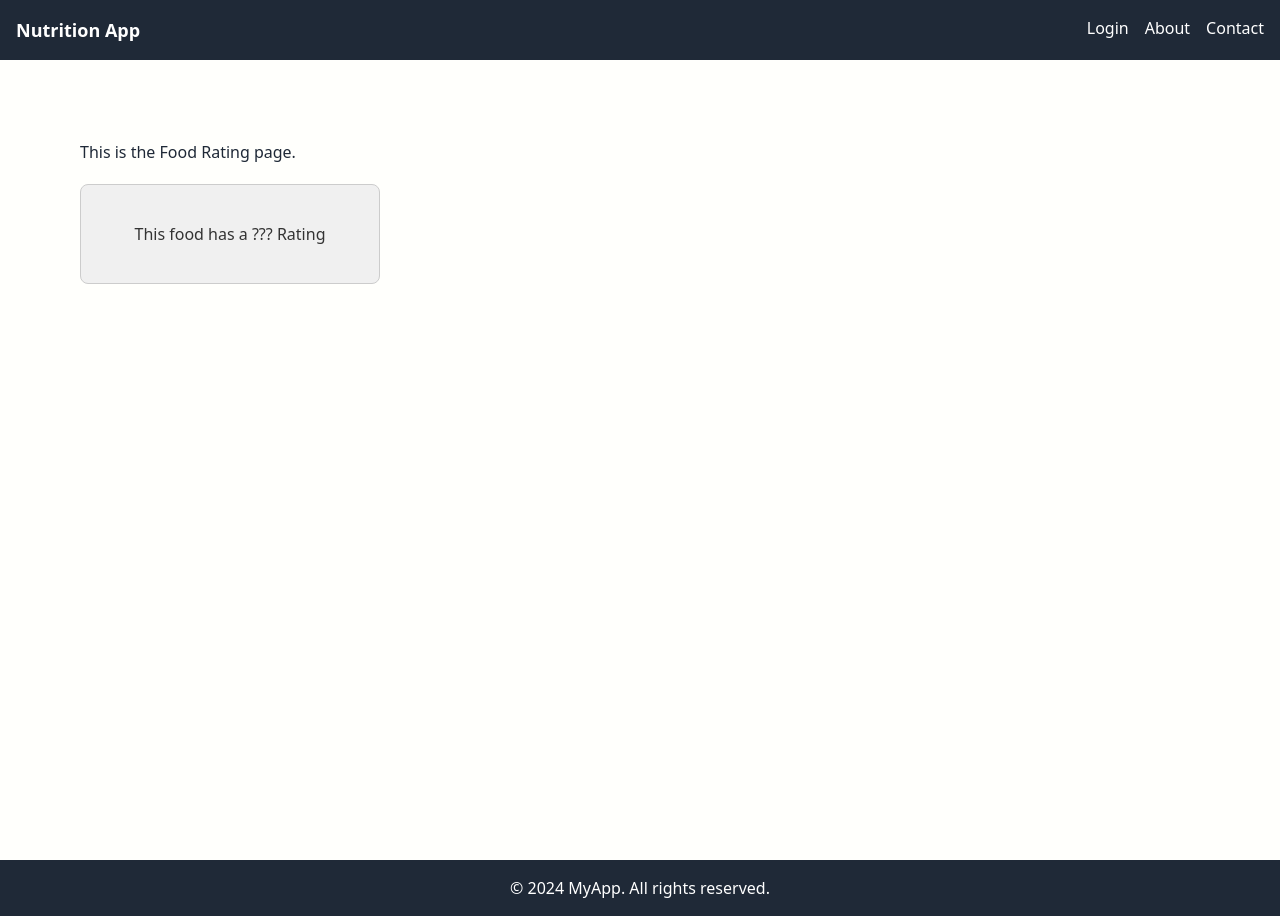
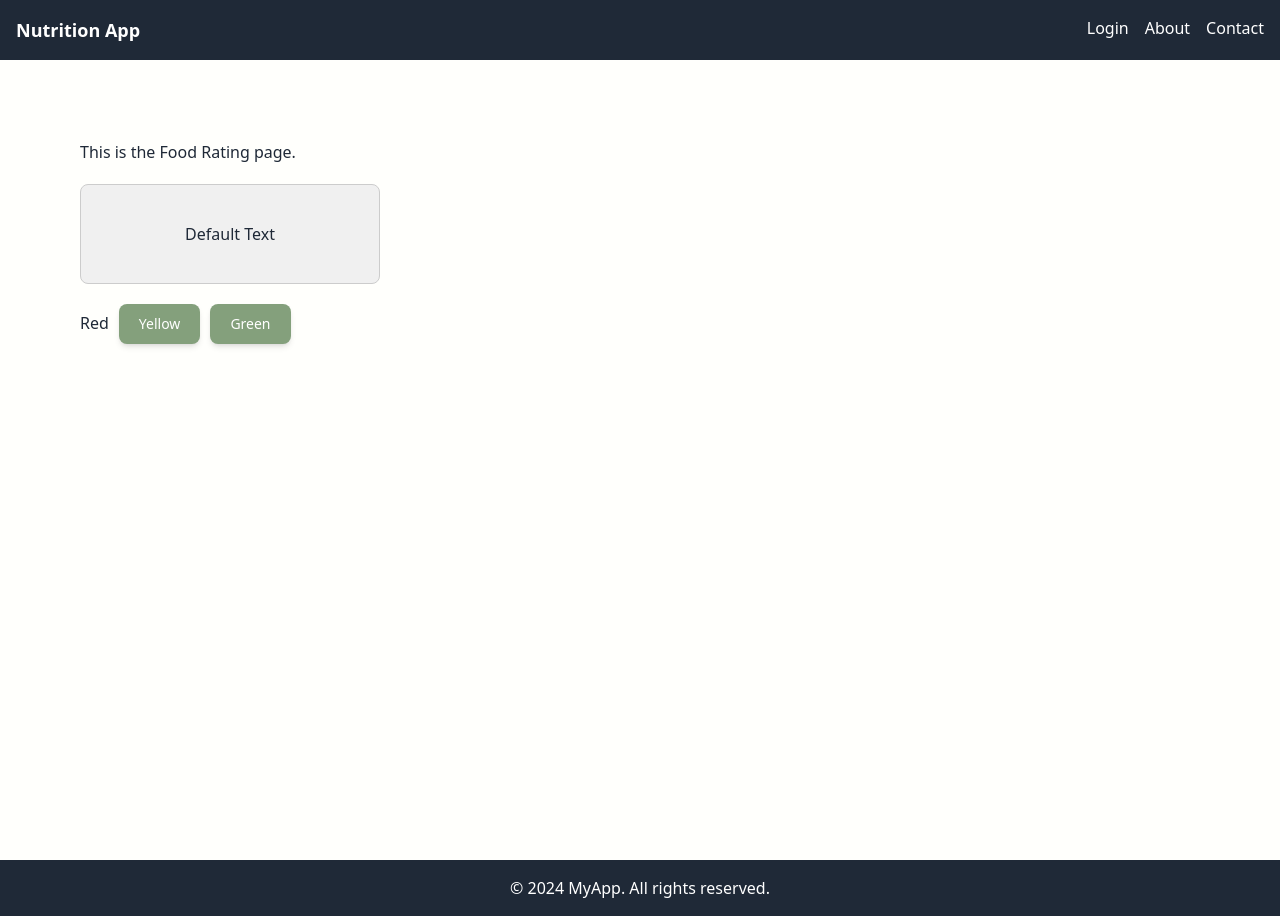
Before and after one commit to kstenseng13/nutrition-app, a Next.js app: page /rating in a window 1280 px wide. Built offline with nearby package versions, Linux system fonts and the light colour scheme.

Commit message:
Added Component

```diff
--- /dev/null
+++ b/src/app/components/ratingcomp.js
@@ -0,0 +1,28 @@
+"use client"; // Mark as a Client Component
+
+import React, { useState } from 'react';
+
+const RatingComp = () => {
+    const [color, setColor] = useState('#f0f0f0');
+    const [text, setText] = useState('Default Text');
+
+    const changeColorAndText = (newColor, newText) => {
+        setColor(newColor);
+        setText(newText);
+    };
+
+    return (
+        <div>
+            <div style={{ backgroundColor: color, width: '300px', height: '100px', display: 'flex', alignItems: 'center', justifyContent: 'center', border: '1px solid #ccc', borderRadius: '8px', marginTop: '20px' }}>
+                <p>{text}</p>
+            </div>
+            <div style={{ marginTop: '20px' }}>
+                <button className="btn-warning" onClick={() => changeColorAndText('red', 'Red')}>Red</button>
+                <button className="btn-primary" onClick={() => changeColorAndText('yellow', 'Yellow')} style={{ marginLeft: '10px' }}>Yellow</button>
+                <button className="btn-primary" onClick={() => changeColorAndText('green', 'Green')} style={{ marginLeft: '10px' }}>Green</button>
+            </div>
+        </div>
+    );
+};
+
+export default RatingComp;
--- a/src/app/rating/page.js
+++ b/src/app/rating/page.js
@@ -1,14 +1,13 @@
 import Link from 'next/link';
-import styles from './Rating.module.css';
+//import styles from './Rating.module.css';
+import RatingComp from '../components/ratingcomp';
 
 export default function Rating() {
     return (
         <div className="min-h-screen p-8 pb-20 gap-16 sm:p-20 ">
 
             <h2>This is the Food Rating page.</h2>
-            <div className={styles.rectangle}>
-                <p>This food has a ??? Rating</p>
-            </div>
+            <RatingComp />
 
         </div>
     );
```
